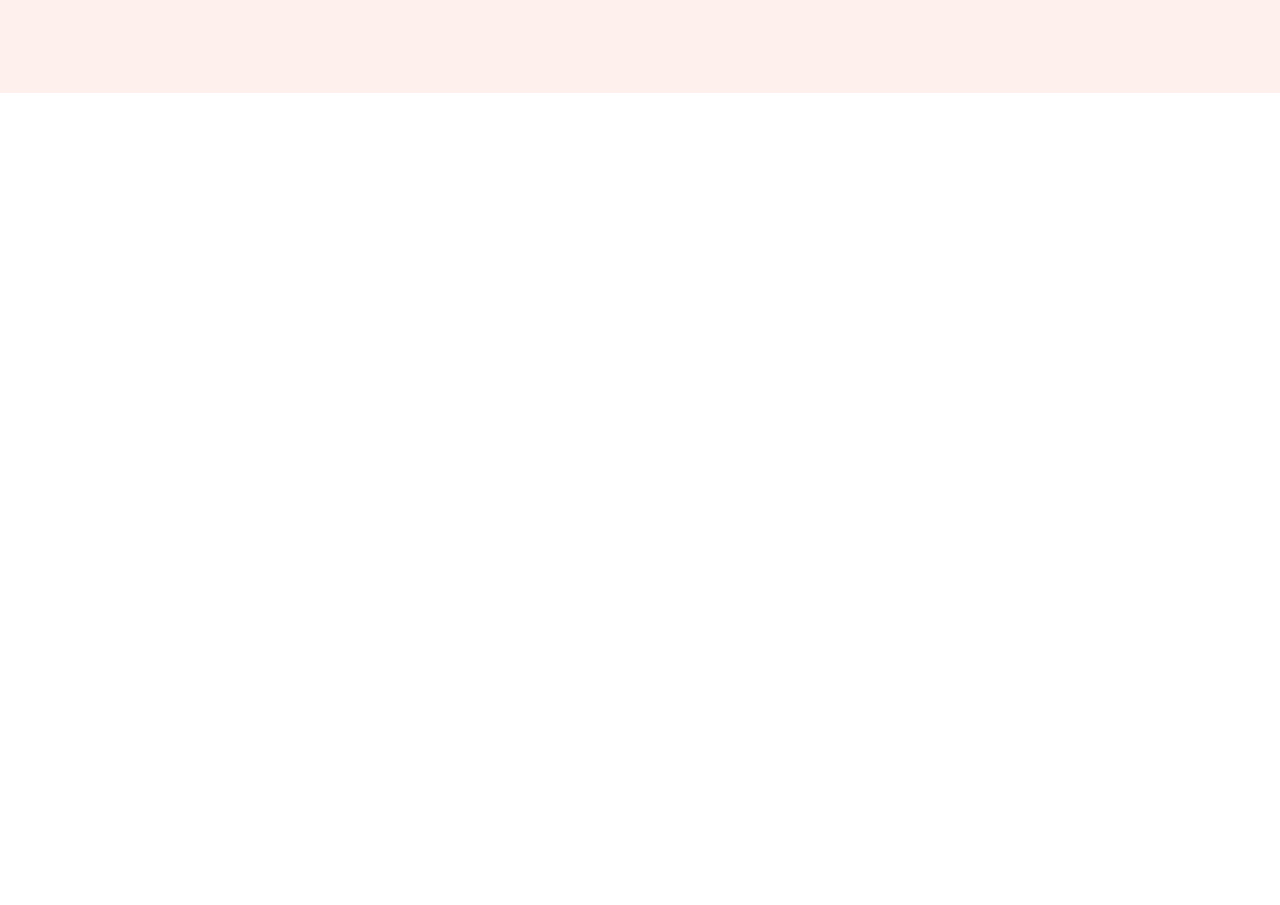
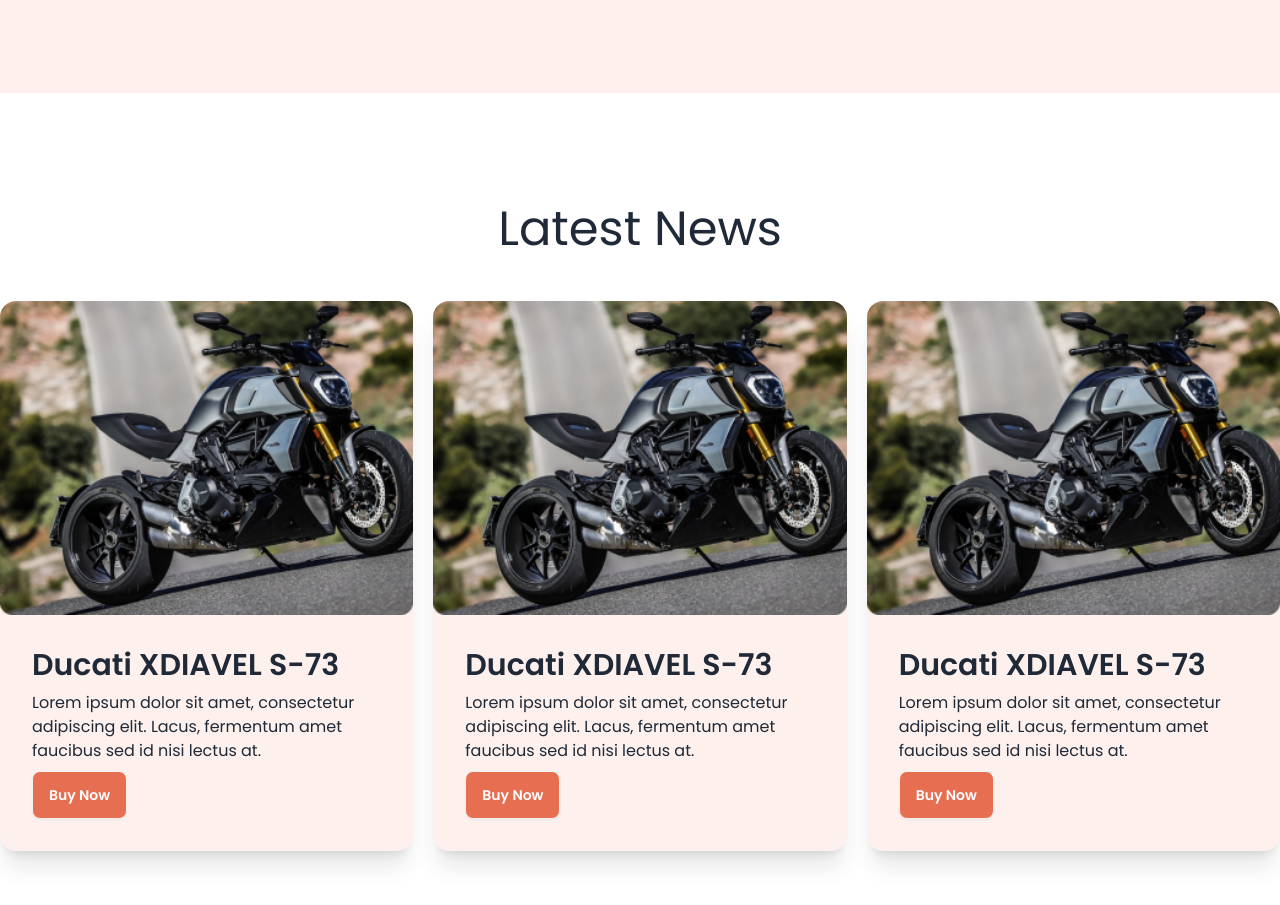
Before and after one commit to AurnobOnWeb/Biker-zone-tailwindcss, a plain HTML site: page index.html in a window 1280 px wide. Shown: the part 529-1434 px from the top of the page. Before the commit the page ends 800 px from the top, so only its background shows below. Drawn offline with nearby package versions, Linux system fonts and the light colour scheme.

Commit message:
Latest Bikes

```diff
--- a/index.html
+++ b/index.html
@@ -116,6 +116,49 @@
          </div>
       </div>
     </header>
+    <main class="md:container md:mx-auto">
+      <section>
 
+      </section>
+    <!-- latest NEws -->
+    <section class=" my-28">
+      <h3 class="text-5xl font-semi text-center mb-12 ">Latest News</h3>
+      <div class="grid grid-cols-1  md:grid-cols-2 lg:grid-cols-3  gap-5 p-4 lg:p-0">
+        <div class="card bg-bike-primary-bg shadow-xl">
+          <figure><img src="images/others/latest1.png" alt="Shoes" class="w-full" /></figure>
+          <div class="card-body">
+            <h2 class="card-title text-3xl">Ducati XDIAVEL S-73</h2>
+            <p>Lorem ipsum dolor sit amet, consectetur adipiscing elit. Lacus, fermentum amet faucibus sed id nisi lectus at.</p>
+            <div class="card-actions ">
+              <button class="btn bg-bike-primary text-white">Buy Now</button>
+            </div>
+          </div>
+        </div>
+        <div class="card bg-bike-primary-bg shadow-xl">
+          <figure><img src="images/others/latest1.png" alt="Shoes" class="w-full" /></figure>
+          <div class="card-body">
+            <h2 class="card-title text-3xl">Ducati XDIAVEL S-73</h2>
+            <p>Lorem ipsum dolor sit amet, consectetur adipiscing elit. Lacus, fermentum amet faucibus sed id nisi lectus at.</p>
+            <div class="card-actions ">
+              <button class="btn bg-bike-primary text-white">Buy Now</button>
+            </div>
+          </div>
+        </div>
+        <div class="card bg-bike-primary-bg shadow-xl">
+          <figure><img src="images/others/latest1.png" alt="Shoes" class="w-full" /></figure>
+          <div class="card-body">
+            <h2 class="card-title text-3xl">Ducati XDIAVEL S-73</h2>
+            <p>Lorem ipsum dolor sit amet, consectetur adipiscing elit. Lacus, fermentum amet faucibus sed id nisi lectus at.</p>
+            <div class="card-actions ">
+              <button class="btn bg-bike-primary text-white">Buy Now</button>
+            </div>
+          </div>
+        </div>
+      </div>
+    </section>
+
+    <!-- Happy Client -->
+
+    </main>
   </body>
 </html>
```
